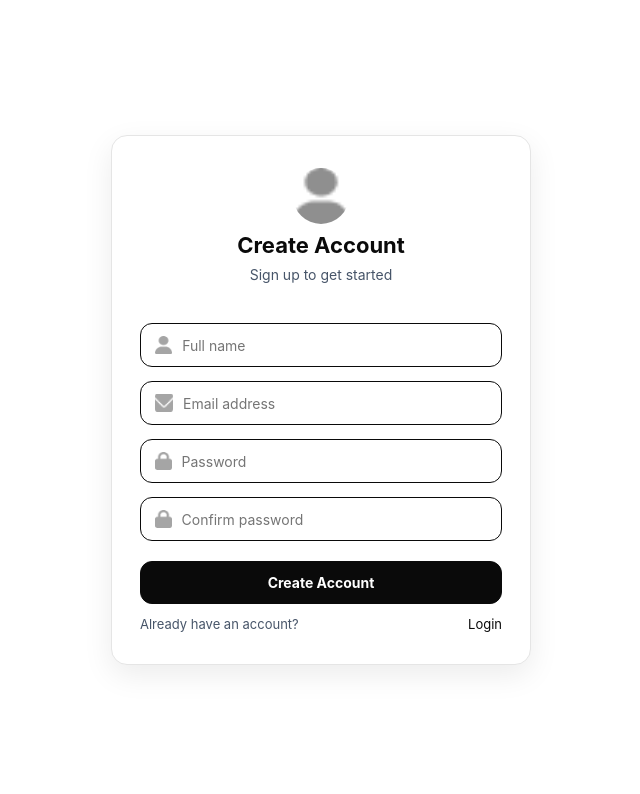
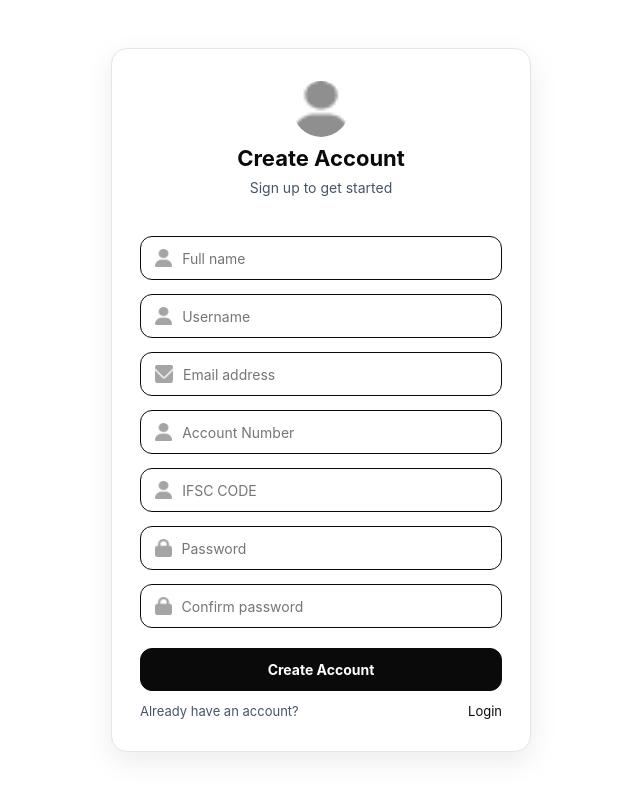
Before and after one commit to Hordhik/BankingSystem, a React (Vite) app in the folder Client/: page /signup in a window 1280 px wide. Shown: the top 794 px of the page, without its empty margins (319-959 px from the left). Built offline with nearby package versions, Linux system fonts and the light colour scheme.

Commit message:
Changes made in signup.jsx

```diff
--- a/Client/src/Components/Auth/userStore.js
+++ b/Client/src/Components/Auth/userStore.js
@@ -19,13 +19,26 @@ export function findUserByEmail(email){
   return users.find(u => u.email.toLowerCase() === String(email).toLowerCase()) || null
 }
 
-export function createUser({email, password, fullName}){
+export function createUser({ email, password, fullName, username, accountNumber, ifscCode }){
   const users = getUsers()
-  const exists = users.some(u => u.email.toLowerCase() === String(email).toLowerCase())
-  if (exists){
+  const emailExists = users.some(u => (u.email || '').toLowerCase() === String(email).toLowerCase())
+  if (emailExists){
     throw new Error('An account with this email already exists')
   }
-  const newUser = { email, password, fullName }
+  if (username){
+    const usernameExists = users.some(u => (u.username || '').toLowerCase() === String(username).toLowerCase())
+    if (usernameExists){
+      throw new Error('Username already taken')
+    }
+  }
+  if (accountNumber){
+    const acctExists = users.some(u => (u.accountNumber || '') === String(accountNumber))
+    if (acctExists){
+      throw new Error('Account number already in use')
+    }
+  }
+  const createdAt = new Date().toISOString()
+  const newUser = { email, password, fullName, username, accountNumber, ifscCode, createdAt }
   users.push(newUser)
   saveUsers(users)
   return newUser
--- a/Client/src/Components/LoginPages/SignupPage.jsx
+++ b/Client/src/Components/LoginPages/SignupPage.jsx
@@ -9,7 +9,10 @@ import './loginPage.css'
 const SignUpPage = () => {
   const navigate = useNavigate()
   const [fullName, setFullName] = useState('')
+  const [username, setUsername] = useState('')
   const [email, setEmail] = useState('')
+  const [accountNumber, setAccountNumber] = useState('')
+  const [ifsc, setIfsc] = useState('')
   const [password, setPassword] = useState('')
   const [confirm, setConfirm] = useState('')
   const [errorMessage, setErrorMessage] = useState('')
@@ -18,13 +21,28 @@ const SignUpPage = () => {
     e.preventDefault()
     setErrorMessage('')
 
-    if (!fullName || !email || !password || !confirm){
+    if (!fullName || !username || !email || !accountNumber || !ifsc || !password || !confirm){
       setErrorMessage('Please fill in all fields.')
       return
     }
     const emailRegex = /.+@.+\..+/
     if (!emailRegex.test(email)){
       setErrorMessage('Please enter a valid email address.')
+      return
+    }
+    const usernameRegex = /^[a-zA-Z0-9_\.\-]{3,20}$/
+    if (!usernameRegex.test(username)){
+      setErrorMessage('Username must be 3-20 characters; letters, numbers, dot, dash or underscore only.')
+      return
+    }
+    const acctRegex = /^\d{10,18}$/
+    if (!acctRegex.test(accountNumber)){
+      setErrorMessage('Account Number should be 10-18 digits.')
+      return
+    }
+    const ifscRegex = /^[A-Z]{4}0[0-9A-Z]{6}$/
+    if (!ifscRegex.test(String(ifsc).toUpperCase())){
+      setErrorMessage('IFSC should match pattern: 4 letters + 0 + 6 alphanumerics (e.g., HDFC0123456).')
       return
     }
     if (password.length < 6){
@@ -37,7 +55,14 @@ const SignUpPage = () => {
     }
 
     try{
-      createUser({ email, password, fullName })
+      createUser({
+        fullName: fullName.trim(),
+        username: username.trim(),
+        email: email.trim().toLowerCase(),
+        accountNumber: accountNumber.trim(),
+        ifscCode: String(ifsc).toUpperCase(),
+        password
+      })
       navigate('/login')
     }catch(err){
       setErrorMessage(err?.message || 'Sign up failed')
@@ -67,6 +92,18 @@ const SignUpPage = () => {
           </div>
 
           <div className="input-group">
+            <img src={personIcon} alt="Username" className="input-group__icon" />
+            <input
+              type="text"
+              placeholder="Username"
+              value={username}
+              onChange={(e) => setUsername(e.target.value)}
+              className="input-group__control"
+              required
+            />
+          </div>
+
+          <div className="input-group">
             <img src={emailIcon} alt="Email" className="input-group__icon" />
             <input
               type="email"
@@ -75,6 +112,33 @@ const SignUpPage = () => {
               onChange={(e) => setEmail(e.target.value)}
               className="input-group__control"
               required
+            />
+          </div>
+
+          <div className="input-group">
+            <img src={personIcon} alt="Account Number" className="input-group__icon" />
+            <input
+              type="text"
+              placeholder="Account Number"
+              value={accountNumber}
+              onChange={(e) => setAccountNumber(e.target.value)}
+              className="input-group__control"
+              required
+              inputMode="numeric"
+              pattern="\\d{10,18}"
+            />
+          </div>
+
+          <div className="input-group">
+            <img src={personIcon} alt="IFSC Code" className="input-group__icon" />
+            <input
+              type="text"
+              placeholder="IFSC Code"
+              value={ifsc}
+              onChange={(e) => setIfsc(e.target.value)}
+              className="input-group__control"
+              required
+              style={{ textTransform: 'uppercase' }}
             />
           </div>
 
```
